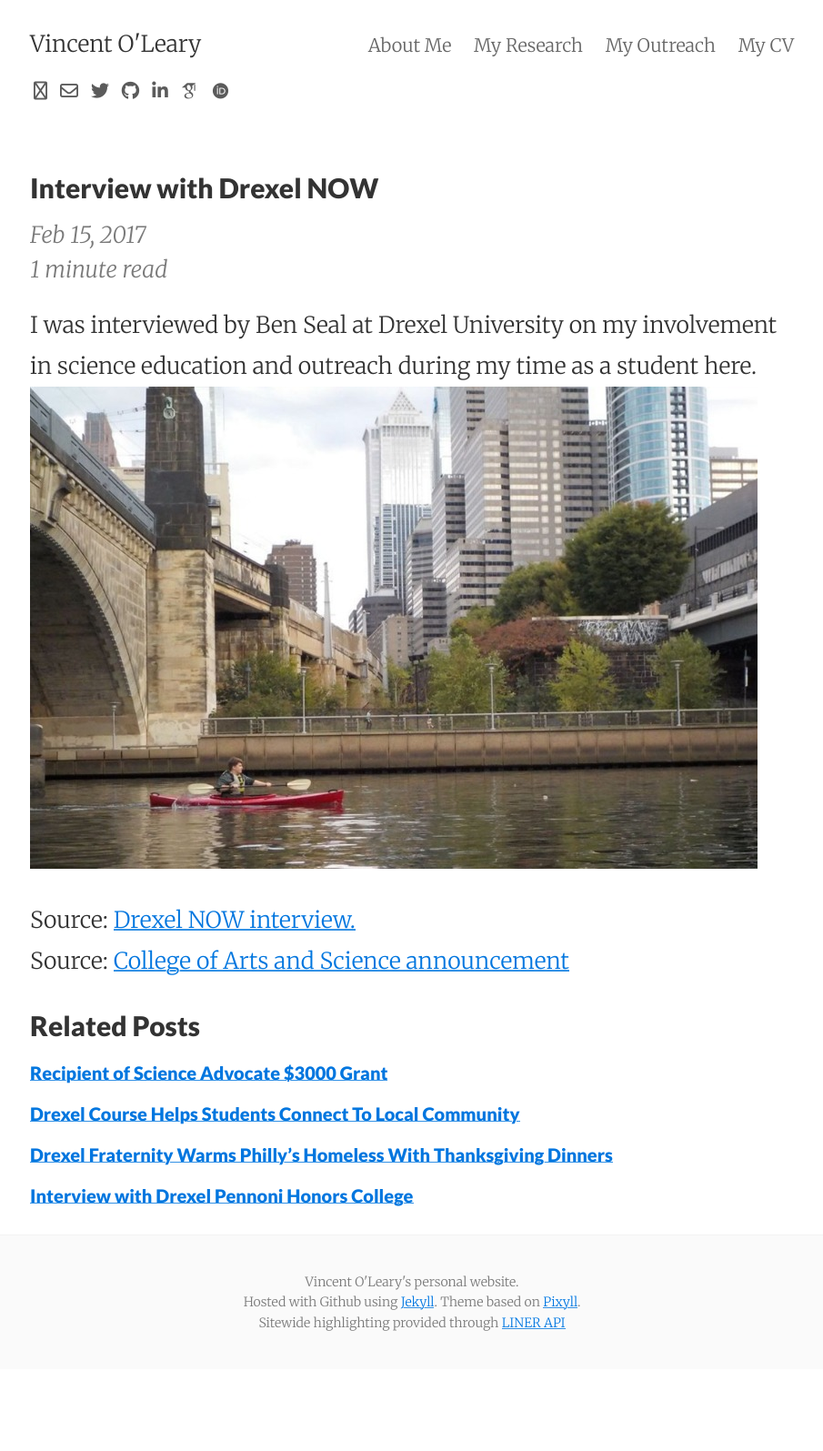
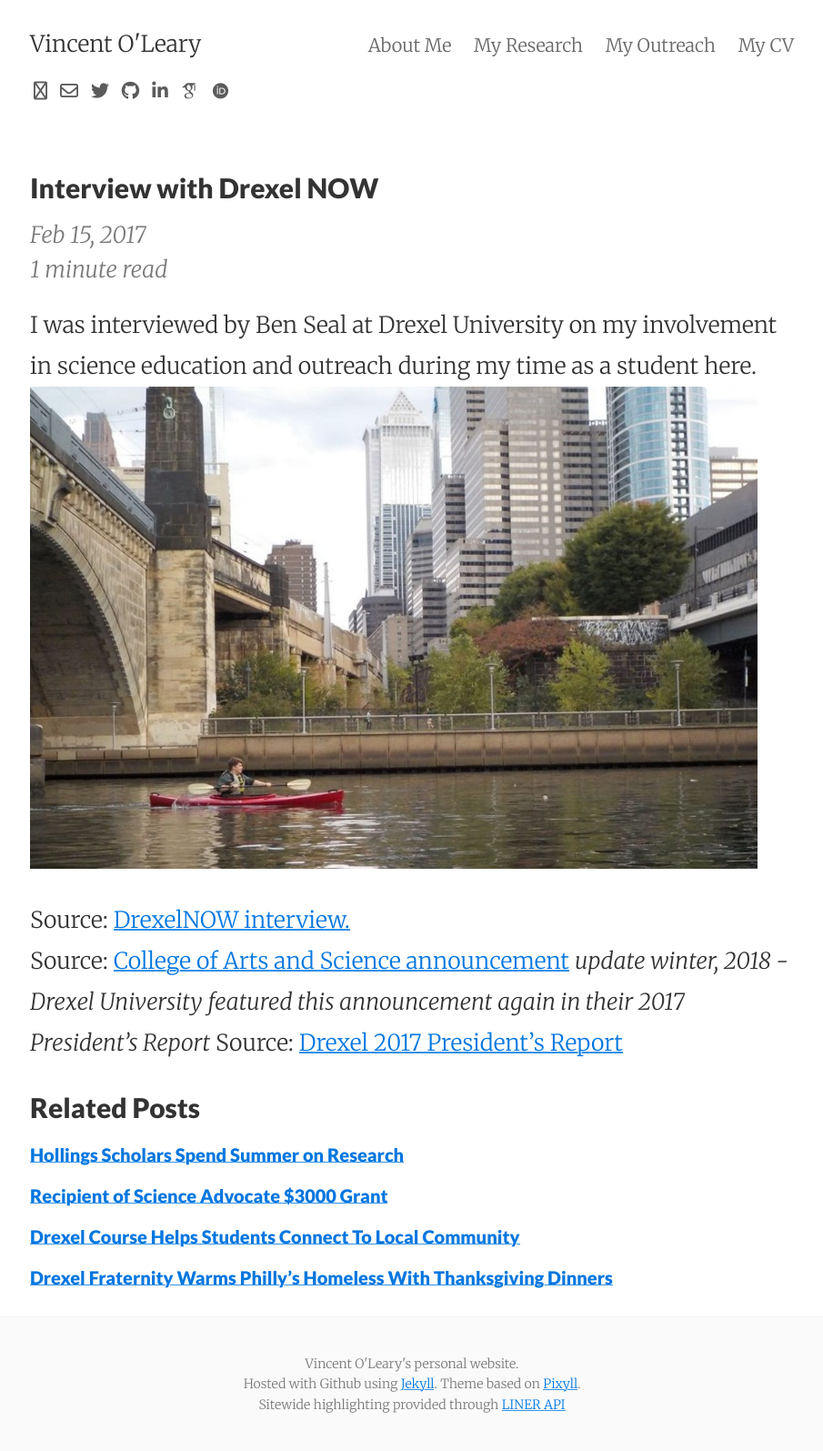
Before and after one commit to MonroeMegalonyx/vjoleary.github.io, a Jekyll site: the page built from _posts/2017-02-15-passing-on-love-science.md, in a window 1280 px wide. Shown: the whole page at 91% size, without its empty margins (187-1092 px from the left). Built offline with Jekyll 4.4.1, drawn with Linux system fonts in a browser that asks for light colours; nearby versions of some CDN libraries; some web fonts are replaced; before the commit the page ends 1505 px from its top, so only the background shows below that.

Commit message:
Added several new posts

```diff
--- a/_posts/2017-02-15-passing-on-love-science.md
+++ b/_posts/2017-02-15-passing-on-love-science.md
@@ -7,5 +7,6 @@ tags: science interview outreach
 I was interviewed by Ben Seal at Drexel University on my involvement in science education and outreach during my time as a student here.
 ![kayak]({{ site.baseurl }}/assets/images/oleary-kayak.jpg)
 
-Source: [Drexel NOW interview.](http://drexel.edu/now/archive/2017/February/Vincent-O-Leary-Science/)
+Source: [DrexelNOW interview.](http://drexel.edu/now/archive/2017/February/Vincent-O-Leary-Science/)
 Source: [College of Arts and Science announcement](http://drexel.edu/coas/news-events/news/2017/February/Vincent-O-Leary-Science/)
+*update winter, 2018 - Drexel University featured this announcement again in their 2017 President's Report* Source: [Drexel 2017 President's Report](http://drexel.edu/president/messages/reports/2017/)
```
Also changed, not shown: _posts/2017-04-12-truman-drexel-interview.md (+1 -1 lines), _posts/2017-04-13-drexel-first-truman-scholar.md (+1 -0 lines), _posts/2017-07-07-hollings-scholar-summer-research.md (added, +9 -0 lines), _posts/2018-03-01-student-conference-global-challenges.md (added, +10 -0 lines), _posts/2018-03-02-drexel-fellowships-office-celebrate.md (added, +10 -0 lines).
